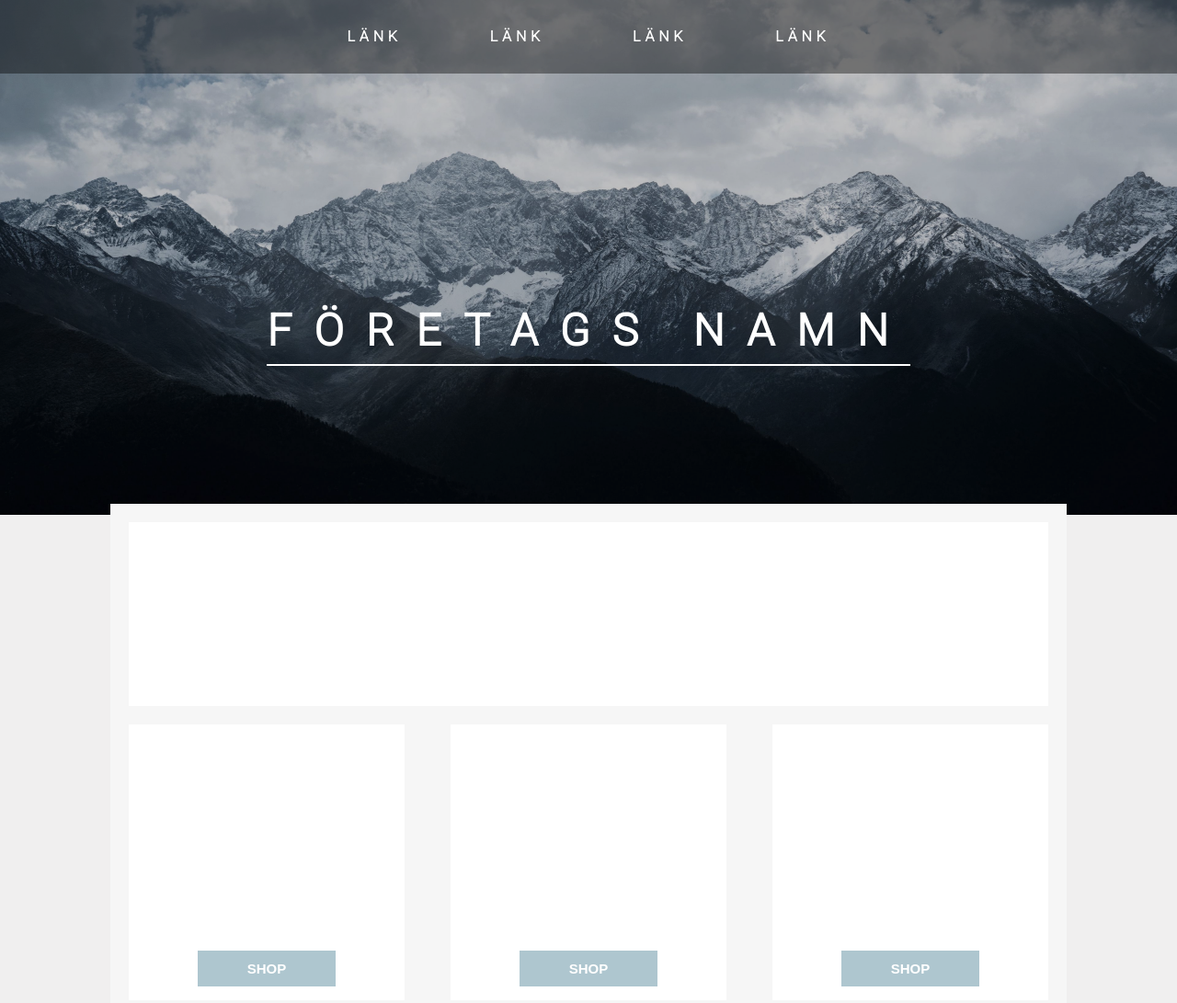
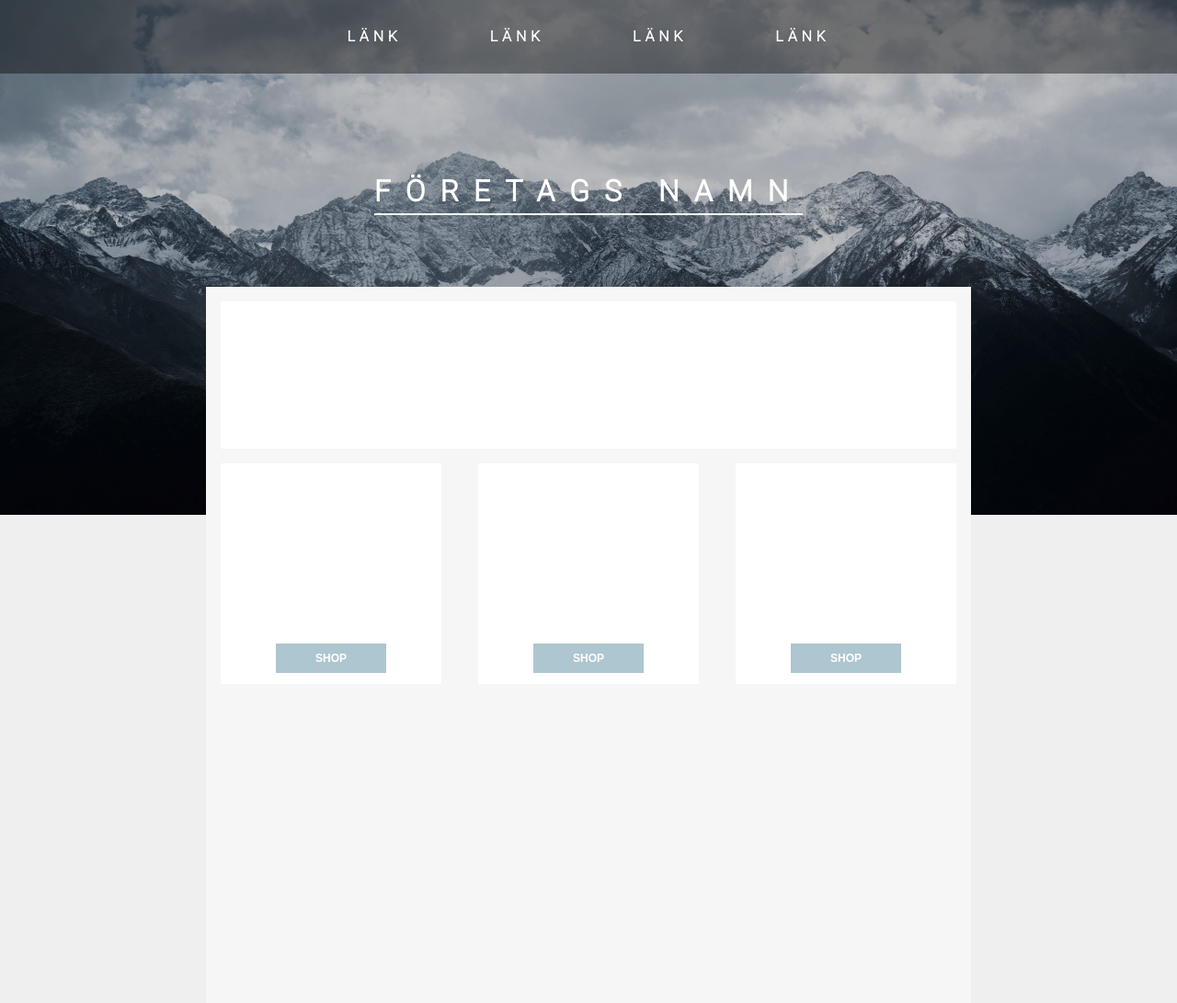
Before and after one commit to Oliver-Andersson19/responsive-website-example, a plain HTML site: page index.html in a window 1280 px wide. Shown: the whole page at 92% size. Drawn offline with nearby package versions, Linux system fonts and the light colour scheme.

Commit message:
media adjustments

```diff
--- a/assets/style.css
+++ b/assets/style.css
@@ -213,8 +213,8 @@ body::before {
 
 @media only screen and (min-width: 600px) {
     .title {
-        font-size: 3rem;
-        top: 7em;
+        font-size: 2rem;
+        top: 6em;
     }
     .main-header {
         font-size: 1rem;
@@ -244,6 +244,17 @@ body::before {
  /* Extra large devices (large laptops and desktops, 1200px and up) */
  @media only screen and (min-width: 1200px) {
     body {
+        font-size: 8px;
+    }
+    .page-wrapper {
+        margin-top: 35em;
+        padding: 2em;
+    }
+
+ }
+
+ @media only screen and (min-width: 1400px) {
+    body {
         font-size: 10px;
     }
     .page-wrapper {
```
